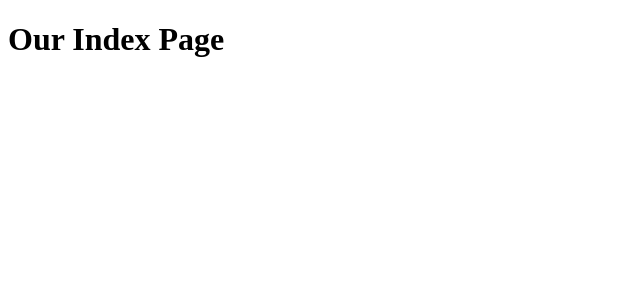
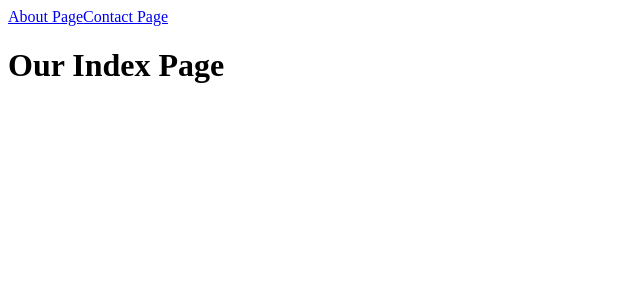
Before and after one commit to Guillermo-Martin/first-next, a Next.js app: page / in a window 1280 px wide. Shown: the top 300 px of the page, without its empty margins (0-640 px from the left). Built offline with nearby package versions, Linux system fonts and the light colour scheme.

Commit message:
Add Link components

```diff
--- a/pages/about.js
+++ b/pages/about.js
@@ -1,4 +1,6 @@
 const AboutPage = () => {
+  console.log("Running about component!");
+
   return (
     <h1>This is the About page!</h1>
   );
--- a/pages/contact.js
+++ b/pages/contact.js
@@ -1,7 +1,9 @@
 const ContactPage = () => {
+  console.log("Running Contact component!");
+
   return (
     <div>
-      <h1>This is the About page!</h1>
+      <h1>This is the Contact page!</h1>
       <p>Lorem ipsum dolor sit amet</p>
     </div>
 
--- a/pages/index.js
+++ b/pages/index.js
@@ -1,8 +1,16 @@
+import Link from "next/link";
+
 const Index = () => {
   console.log("Running index component!");
 
   return (
     <div>
+      <Link href="/about">
+        <a>About Page</a>
+      </Link>
+      <Link href="/contact">
+        <a>Contact Page</a>
+      </Link>
       <h1>Our Index Page</h1>
     </div>
   );
```
Also changed, not shown: 1 other file (tests, documents, lock files or other folders).
